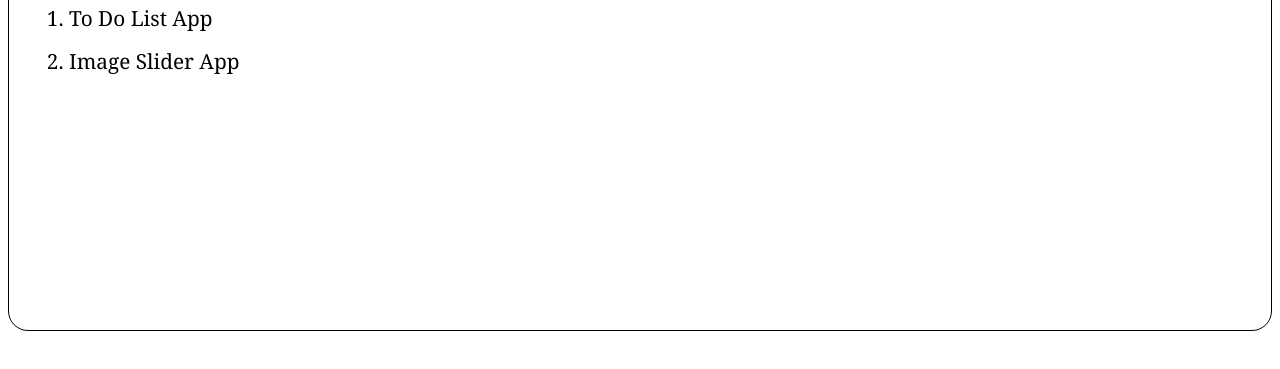
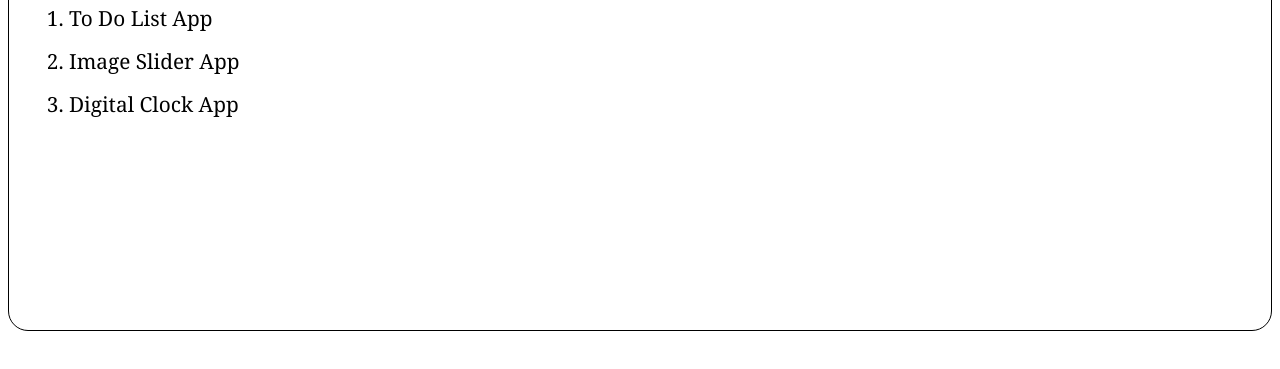
Before and after one commit to hariomdeshpande/Core-Js-Training, a plain HTML site: page index.html in a window 1280 px wide. Shown: the part 119-488 px from the top of the page. Drawn offline with Linux system fonts and the light colour scheme.

Commit message:
Digital Clock Task Completed

```diff
--- a/index.html
+++ b/index.html
@@ -32,6 +32,7 @@
         <ol>
             <li><a href="./assignment-solutions/to-do-list.html">To Do List App</a></li>
             <li><a href="./assignment-solutions/image-slider.html">Image Slider App</a></li>
+            <li><a href="./assignment-solutions/digital-clock.html">Digital Clock App</a></li>
         </ol>
     </div>
 
```
